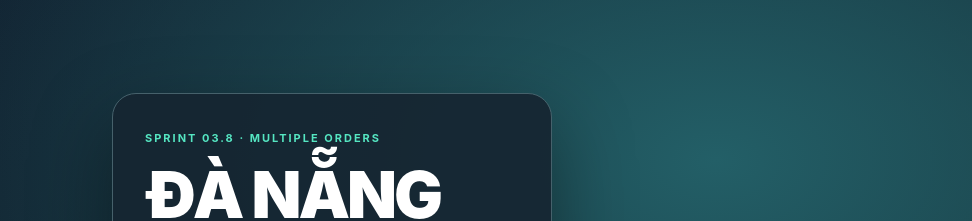
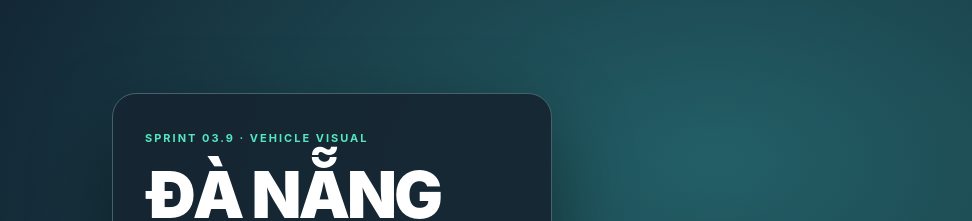
Before and after one commit to nghiantl/danang-rider, a React (Vite) app in the folder apps/web/: page / in a window 1280 px wide. Shown: the top 221 px of the page, without its empty margins (308-1280 px from the left). Built offline with nearby package versions, Linux system fonts and the light colour scheme.

Commit message:
Update release label to Sprint 3.9

```diff
--- a/apps/web/src/main.tsx
+++ b/apps/web/src/main.tsx
@@ -5,8 +5,8 @@ import { Canvas, useFrame, useThree } from '@react-three/fiber';
 import * as THREE from 'three';
 import './style.css';
 
-const SPRINT_LABEL = 'SPRINT 03.8 · MULTIPLE ORDERS';
-const RELEASE_VERSION = '3.8';
+const SPRINT_LABEL = 'SPRINT 03.9 · VEHICLE VISUAL';
+const RELEASE_VERSION = '3.9';
 const BUILD_SHA = (import.meta.env.VITE_VERCEL_GIT_COMMIT_SHA || '').trim();
 const BUILD_LABEL = `v${RELEASE_VERSION} · Build ${BUILD_SHA ? BUILD_SHA.slice(0, 7) : 'unknown'}`;
 import { BUILDINGS, moveWithBuildingCollision } from './collision';
```
